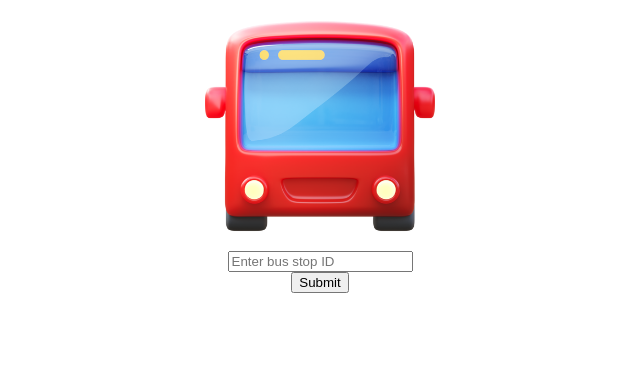
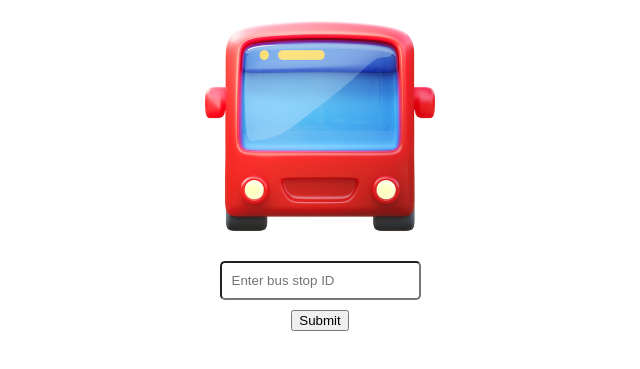
Before and after one commit to ArisLooi/bus-arrival-app, a website: page index.html in a window 1280 px wide. Shown: the part 87-456 px from the top of the page, without its empty margins (320-960 px from the left). Drawn offline with Linux system fonts and the light colour scheme.

Commit message:
Add input styling

```diff
--- a/style.css
+++ b/style.css
@@ -9,3 +9,10 @@ body {
 label {
   font-size: 16px;
 }
+
+input {
+  padding: 10px;
+  margin-top: 10px;
+  margin-bottom: 10px;
+  border-radius: 5px;
+}
```
